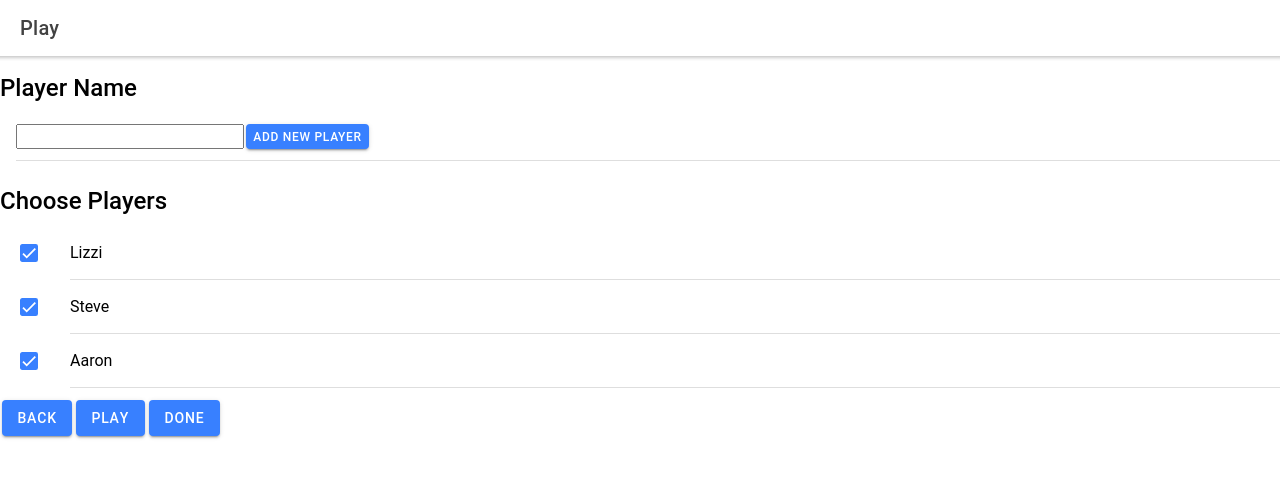
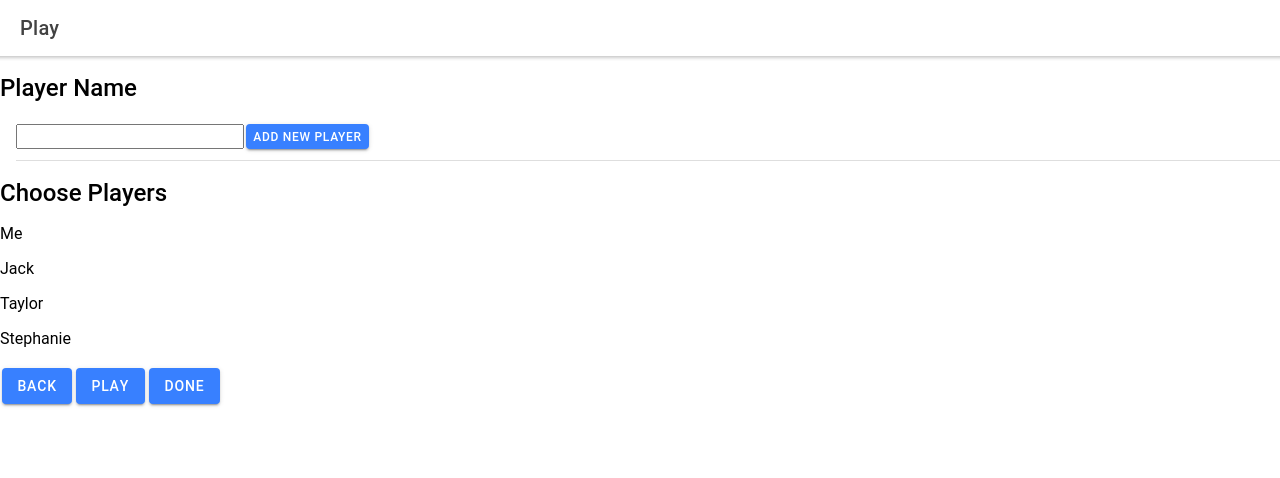
Before and after one commit to mad-java-adv-s21/adv-fe-tca-scrabble, a React (Create React App) app: page /Play in a window 1280 px wide. Shown: the top 478 px of the page. Built offline with nearby package versions, Linux system fonts and the light colour scheme.

Commit message:
got past players feeding into play

```diff
--- a/src/App.tsx
+++ b/src/App.tsx
@@ -104,6 +104,8 @@ let gameResults: gameResult[] = [
   , game2
 ];
 
+const getUniquePlayers = (games: gameResult[]) => (
+  [...new Set(games.flatMap(x => x.players.map(y => y.name)))]);
 
 
 const App: React.FC = () => {
@@ -130,7 +132,7 @@ const App: React.FC = () => {
         </Route>
         <Route exact path="/Play">
           <Play
-            pastPlayers = {["Lizzi", "Steve", "Aaron"]}
+            pastPlayers = {getUniquePlayers(results)}
             addGameResult={addGameResult}
           />
         </Route>
--- a/src/pages/Play.tsx
+++ b/src/pages/Play.tsx
@@ -3,6 +3,7 @@ import { IonContent, IonHeader, IonPage, IonTitle, IonToolbar, IonButton, IonIte
 import './Home.css';
 import { gameResult } from '../App';
 import { useHistory } from 'react-router-dom';
+
 
 
 interface PlayProps {
@@ -15,6 +16,12 @@ interface PlayProps {
 
  export const Play: React.FC<PlayProps> = ({pastPlayers, addGameResult}) => {
 
+
+
+    const playersWithCheckedBoolean = pastPlayers.map(x => ({
+      name: x
+      , checked: false
+    }))
 
     const history = useHistory();
 
@@ -54,20 +61,15 @@ interface PlayProps {
             <IonButton>Add New Player</IonButton>
           </IonItem>
 
-         <IonList>
+
           <h2>Choose Players</h2>
           {
-            pastPlayers.map(x => (
-              <IonItem>
-                  <IonLabel>{x} </IonLabel>
-                  <IonCheckbox color="primary" checked slot="start"></IonCheckbox>
-              </IonItem>
-            ))
+            playersWithCheckedBoolean.map(x => <p key={x.name}>{x.name} </p>)
           }
 
 
 
-          </IonList>
+
 
           <IonButton
               href="/home">
--- a/tsconfig.json
+++ b/tsconfig.json
@@ -18,7 +18,8 @@
     "resolveJsonModule": true,
     "isolatedModules": true,
     "noEmit": true,
-    "jsx": "react-jsx"
+    "jsx": "react-jsx",
+    "downlevelIteration": true
   },
   "include": [
     "src"
```
